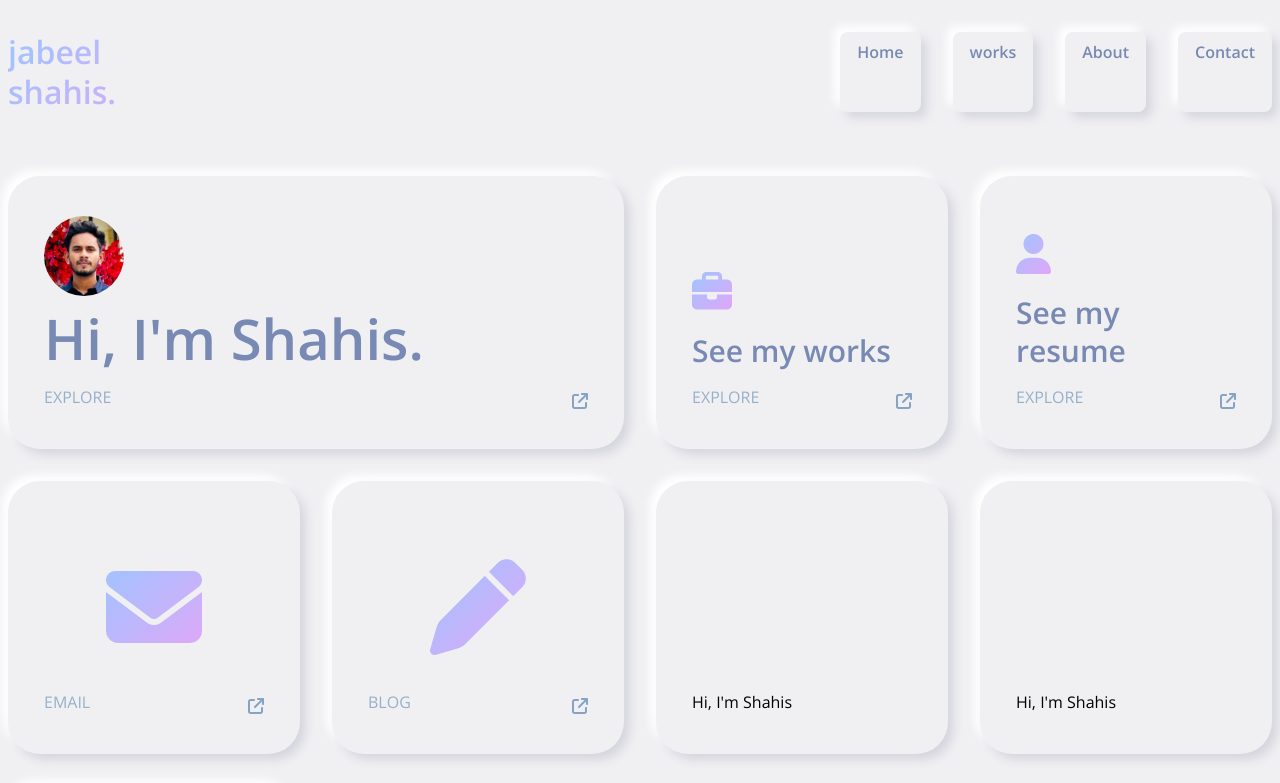
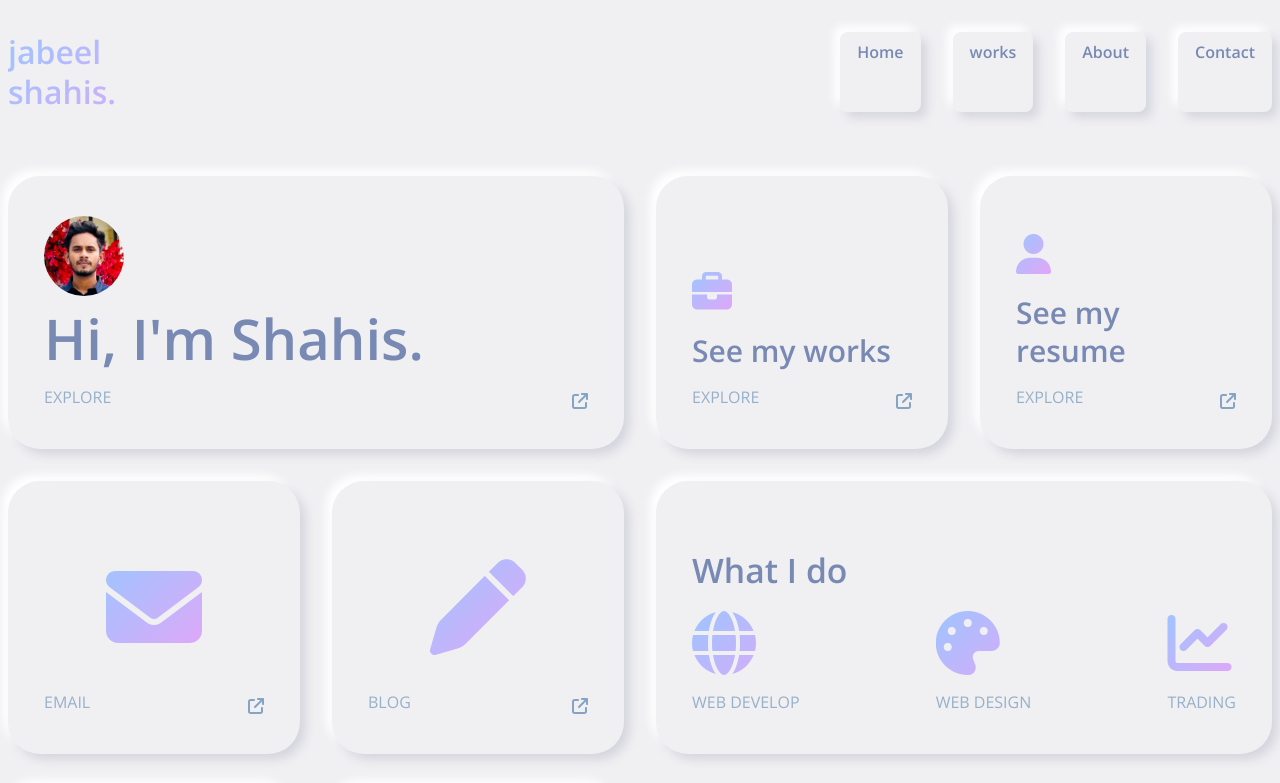
Before and after one commit to shahisiiii/minifolio, a plain HTML site: page index.html in a window 1280 px wide. Shown: the top 783 px of the page. Drawn offline with nearby package versions, Linux system fonts and the light colour scheme.

Commit message:
what i do completed

```diff
--- a/index.html
+++ b/index.html
@@ -74,7 +74,24 @@
                     </div>
                 </a>
             </div>
-            <div class="grid-box box-6">Hi, I'm Shahis</div>
+            <div class="grid-box box-6">
+                <div class="whatido-main-text"><h3>What I do</h3></div>
+                <div class="whatido-icons">
+                    <div>
+                        <div class="whatido-icon logo"><i class="fa-solid fa-globe"></i></div>
+                        <div class="whatido-bottom-text">WEB DEVELOP</div>
+                    </div>
+
+                    <div><div class="whatido-icon logo "><i class="fa-solid fa-palette"></i></div>
+                        <div class="whatido-bottom-text">WEB DESIGN</div>
+                    </div>
+                    <div>
+                        <div class="whatido-icon logo "><i class="fa-solid fa-chart-line"></i></div>
+                        <div class="whatido-bottom-text">TRADING</div>
+                    </div>
+                </div>
+                <div></div>
+            </div>
             <div class="grid-box box-7">Hi, I'm Shahis</div>
             <div class="grid-box box-8">Hi, I'm Shahis</div>
 
--- a/style.css
+++ b/style.css
@@ -448,6 +448,30 @@ nav{
 
 .size-mail,.size-blog{
     font-size: 6rem;
+}
+.box-6{
+    grid-area: 2 / 3 / 3 / 5;
+}
+.whatido-icons{
+    display: flex;
+    flex-direction: row;
+    justify-content: space-between;
 
 
 }
+
+.whatido-bottom-text{
+    width: 100%;
+    color: var(--clr-bottom-content);
+    margin-top: 15px;
+    margin-bottom: 0;
+
+}
+.whatido-icon{
+    font-size: 4rem;
+}
+
+.whatido-main-text{
+    font-size: 1.8rem;
+    margin-bottom: 20px;
+}
```
Also changed, not shown: images/arrow-trend-up-solid.svg (added), images/globe-solid.svg (added), images/palette-solid.svg (added).
